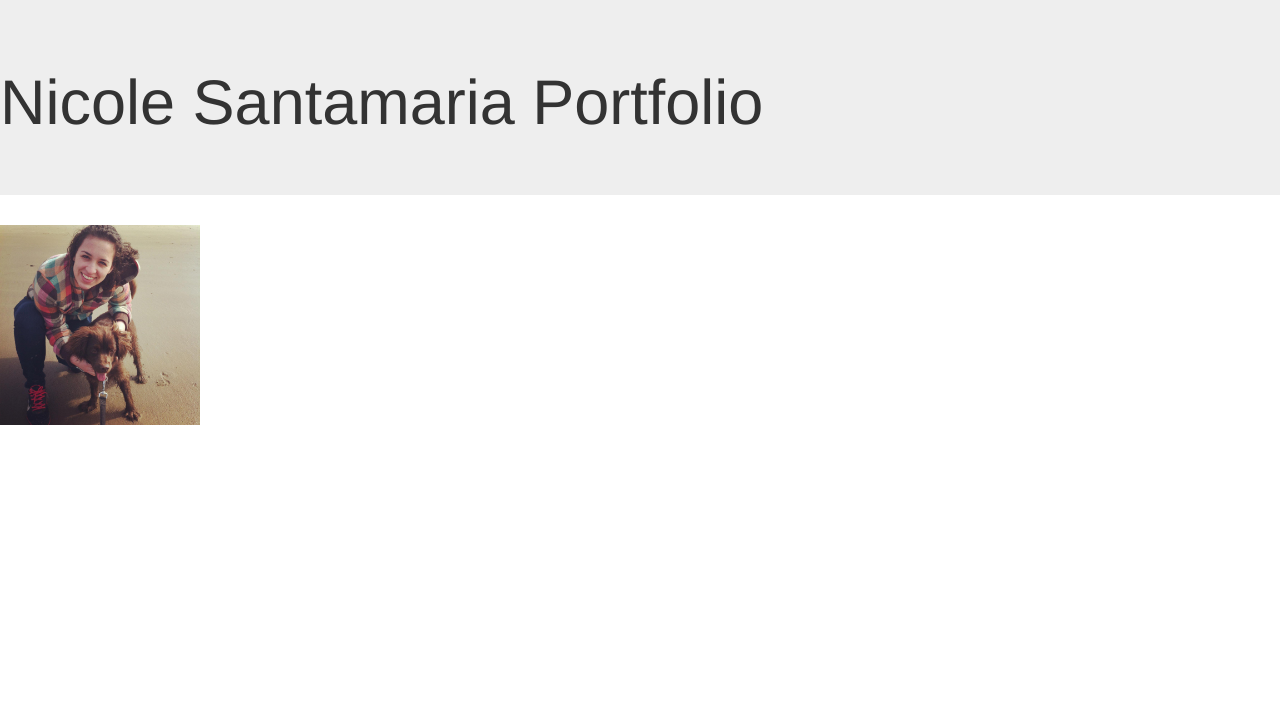
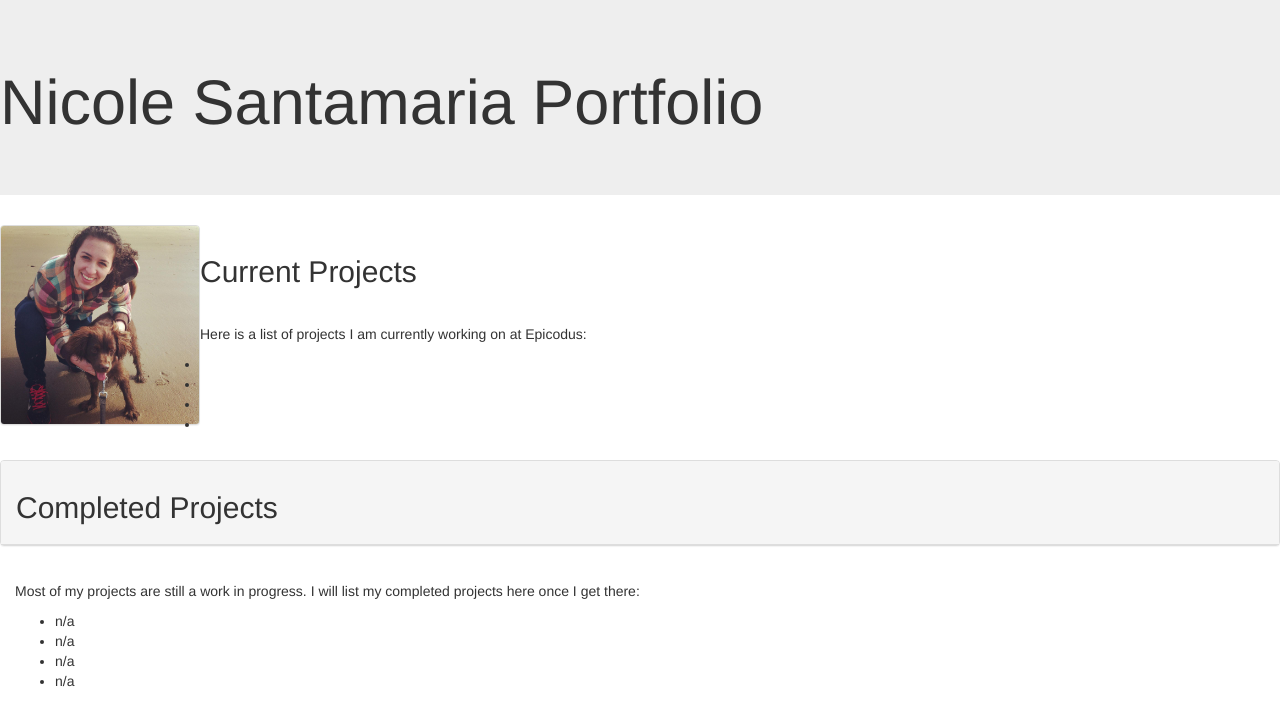
Before and after one commit to nrsantamaria/portfolio, a plain HTML site: page portfolio.html in a window 1280 px wide. Drawn offline with Linux system fonts and the light colour scheme.

Commit message:
add two panels with current projects and completed projects.

```diff
--- a/css/styles.css
+++ b/css/styles.css
@@ -2,3 +2,7 @@
   float: left;
   height: 200px;
 }
+
+.jumptron {
+  height: 200px;
+}
--- a/portfolio.html
+++ b/portfolio.html
@@ -10,5 +10,33 @@
       <h1>Nicole Santamaria Portfolio</h1>
     </div>
     <img id="photo" src="img/photo.jpg" alt="pic of me and my dog Samson"
+    <div class="panel panel-default">
+      <div class="panel-heading">
+        <h2 class"panel-title">Current Projects</div>
+      </div>
+      <div class="panel-body">
+        <p>Here is a list of projects I am currently working on at Epicodus:</p>
+        <ul>
+          <li></li>
+          <li></li>
+          <li></li>
+          <li></li>
+        </ul>
+      </div>
+    </div>
+    <div class="panel panel-default">
+      <div class="panel-heading">
+        <h2 class"panel-title">Completed Projects</div>
+      </div>
+      <div class="panel-body">
+        <p>Most of my projects are still a work in progress. I will list my completed projects here once I get there:</p>
+        <ul>
+          <li>n/a</li>
+          <li>n/a</li>
+          <li>n/a</li>
+          <li>n/a</li>
+        </ul>
+      </div>
+    </div>
   </body>
 </html>
```
